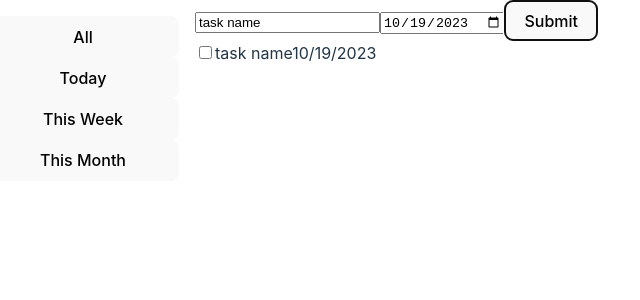
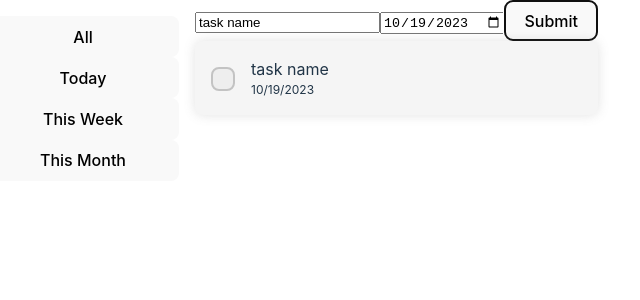
Before and after one commit to Nutty-Nuts/todo-list, a React (Vite) app: page / in a window 1280 px wide. Both pictures are taken after a click on the button "Submit". Shown: the top 300 px of the page, without its empty margins (29-669 px from the left). Built offline with nearby package versions, Linux system fonts and the light colour scheme.

Commit message:
added styling to tasks

```diff
--- a/src/components/Task.jsx
+++ b/src/components/Task.jsx
@@ -1,4 +1,5 @@
 import PropTypes from "prop-types";
+import "../styles/Task.css";
 
 export default function Task({
     name,
@@ -13,8 +14,13 @@ export default function Task({
         <div id={id}>
             <label className="task">
                 <input type="checkbox" onChange={check} checked={completed} />
-                {name}
-                {`${due[1] + 1}/${due[2]}/${due[0]}`}
+                <span className="checkmark"></span>
+                <div className="task-content">
+                    <div className="task-name">{name}</div>
+                    <div className="task-due">{`${due[1] + 1}/${due[2]}/${
+                        due[0]
+                    }`}</div>
+                </div>
             </label>
         </div>
     );
--- /dev/null
+++ b/src/styles/Task.css
@@ -0,0 +1,88 @@
+/* Customize the label (the task) */
+.task {
+    display: block;
+    position: relative;
+    margin-bottom: 1.5rem;
+    cursor: pointer;
+    font-size: 16px;
+    -webkit-user-select: none;
+    -moz-user-select: none;
+    -ms-user-select: none;
+    user-select: none;
+
+    background-color: whitesmoke;
+    padding: 1rem;
+    padding-left: 3.5rem;
+    border-radius: 8px;
+    box-shadow: 0px 0px 12px 0px rgba(108, 108, 108, 0.2);
+}
+
+/* Hide the browser's default checkbox */
+.task input {
+    position: absolute;
+    opacity: 0;
+    cursor: pointer;
+    height: 0;
+    width: 0;
+}
+
+/* Create a custom checkbox */
+.checkmark {
+    position: absolute;
+    top: 35%;
+    left: 1rem;
+    height: 20px;
+    width: 20px;
+    border-radius: 8px;
+    background-color: #eee;
+    border: 2px solid rgb(195, 195, 195);
+
+    transition: background-color 0.25s, border 0.25s, box-shadow 0.25s;
+}
+
+/* On mouse-over, add a grey background color */
+.task:hover input ~ .checkmark {
+    background-color: #ccc;
+}
+
+/* When the checkbox is checked, add a blue background */
+.task input:checked ~ .checkmark {
+    background-color: rgb(33, 150, 243);
+    border: 2px solid rgb(83, 174, 250);
+
+    box-shadow: 0px 0px 8px 0px rgba(83, 175, 250, 0.512);
+}
+
+/* Create the checkmark/indicator (hidden when not checked) */
+.checkmark:after {
+    content: "";
+    position: absolute;
+    display: none;
+}
+
+/* Show the checkmark when checked */
+.task input:checked ~ .checkmark:after {
+    display: block;
+}
+
+/* Style the checkmark/indicator */
+.task .checkmark:after {
+    left: 6.5px;
+    top: 3px;
+    width: 4px;
+    height: 8px;
+    border: solid white;
+    border-width: 0 3px 3px 0;
+    -webkit-transform: rotate(45deg);
+    -ms-transform: rotate(45deg);
+    transform: rotate(45deg);
+}
+
+.task .task-content {
+    display: flex;
+    flex-direction: column;
+}
+
+.task .task-content .task-due {
+    font-size: 12px;
+}
```
